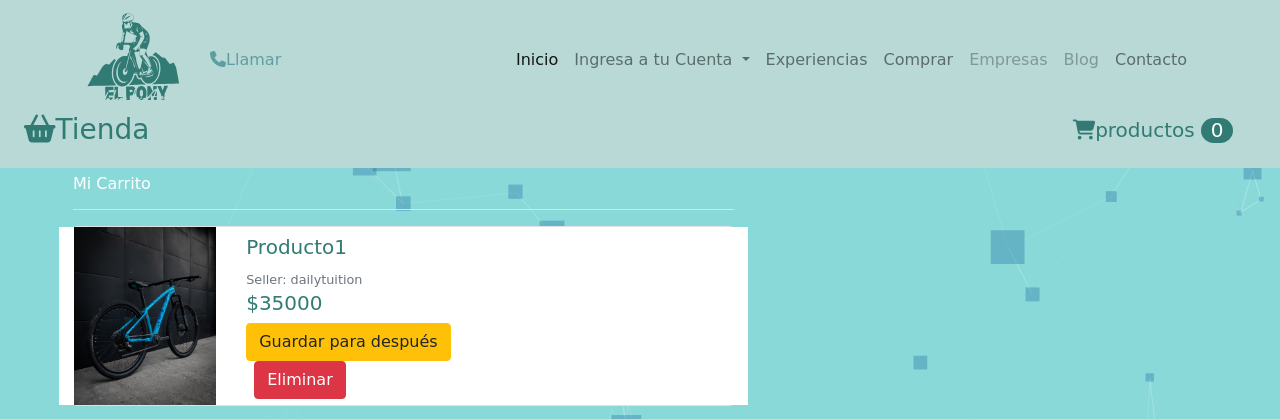
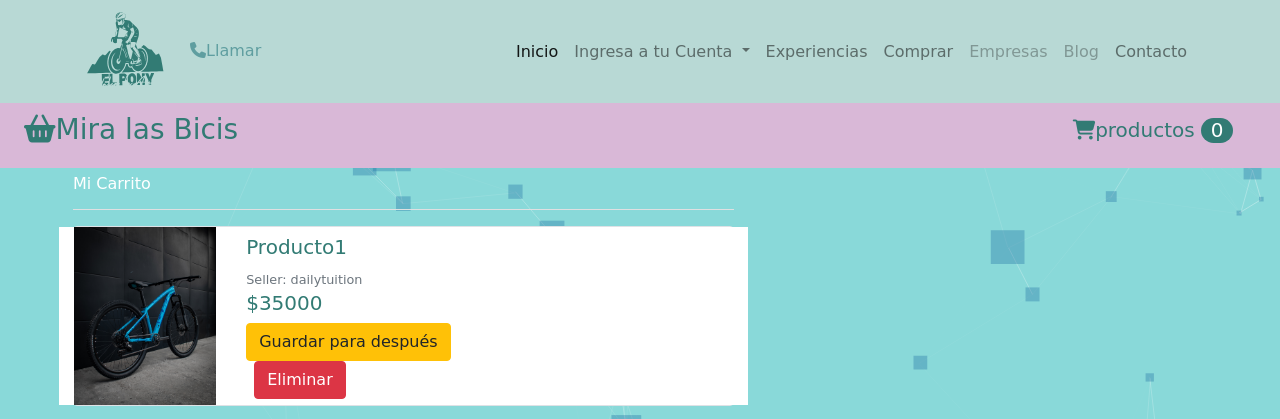
Before and after one commit to SPAconHTML-JS-PHP/Bicicletas_El_Pony, a PHP site: page /cart.php in a window 1280 px wide. Shown: the top 419 px of the page. Run offline with PHP 8.4, Linux system fonts and the light colour scheme; some libraries are stand-ins or nearby versions; some web fonts are replaced; grey boxes are pictures that could not be loaded.

Commit message:
Aceptados

```diff
--- a/CSS/main.css
+++ b/CSS/main.css
@@ -127,7 +127,7 @@ footer {
 
 header nav {
   margin-top: 100px;
-  background-color: #B8D9D5; }
+  background-color: #d9b8d7; }
   header nav a, header nav button, header nav i, header nav h3, header nav h5 {
     color: #327B74; }
   header nav #cart_count {
--- a/INCLUDES/NavBar.php
+++ b/INCLUDES/NavBar.php
@@ -2,7 +2,7 @@
 <nav class="navbar navbar-expand-lg navbar-light fixed-top d-block" style="background-color: #B8D9D5;">
     <div class="container">
       <div class="d-inline m-0">
-        <img src="IMG/index/Logo.svg" alt="" style="width: 120px;">
+        <img src="IMG/index/Logo.svg" alt="" style="width: 100px;">
         <a class= href='http://wa.me/+573044632346' style="color: cadetblue;"><i class="fas fa-phone" id="telefono"></i>Llamar</a>
       </div>
       <button class="navbar-toggler" type="button" data-toggle="collapse" data-target="#navbarNav"
--- a/INCLUDES/header-compra.php
+++ b/INCLUDES/header-compra.php
@@ -1,9 +1,11 @@
+
+
 <header id="header">
     <div class="container">
     <nav class="navbar navbar-expand navbar-dark fixed-top">
         <a href="comprar.php" class="navbar-brand">
             <h3 class="px-2">
-                <i class="fas fa-shopping-basket"></i>Tienda
+                <i class="fas fa-shopping-basket"></i>Mira las Bicis
             </h3>
         </a>
     <button class="navbar-toggler" type="button" data-toggle="collapse" data-target="#navbarNavAltMarkup" aria-controls="navbarNavAltMarkup" aria-expanded="false" aria-label="Toggle navigation">
--- a/cart.php
+++ b/cart.php
@@ -1,5 +1,9 @@
 <?php
+
+// Importamos los headers
 include("INCLUDES/header.php");
+require_once("INCLUDES/header-compra.php");;
+
 // NavBar -->
 include("INCLUDES/NavBar.php");
 
```
